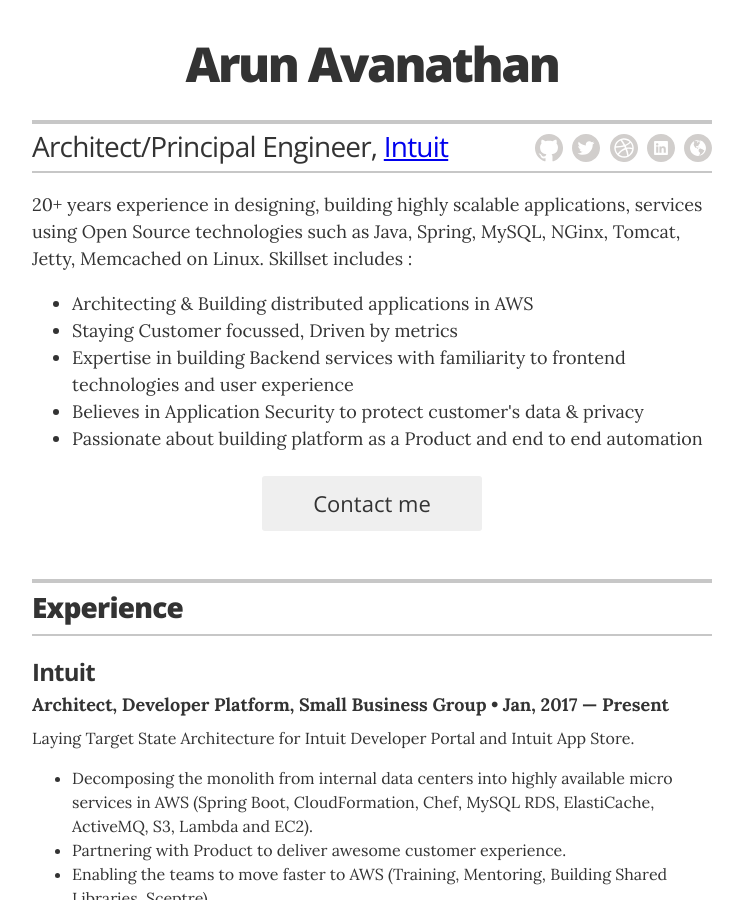
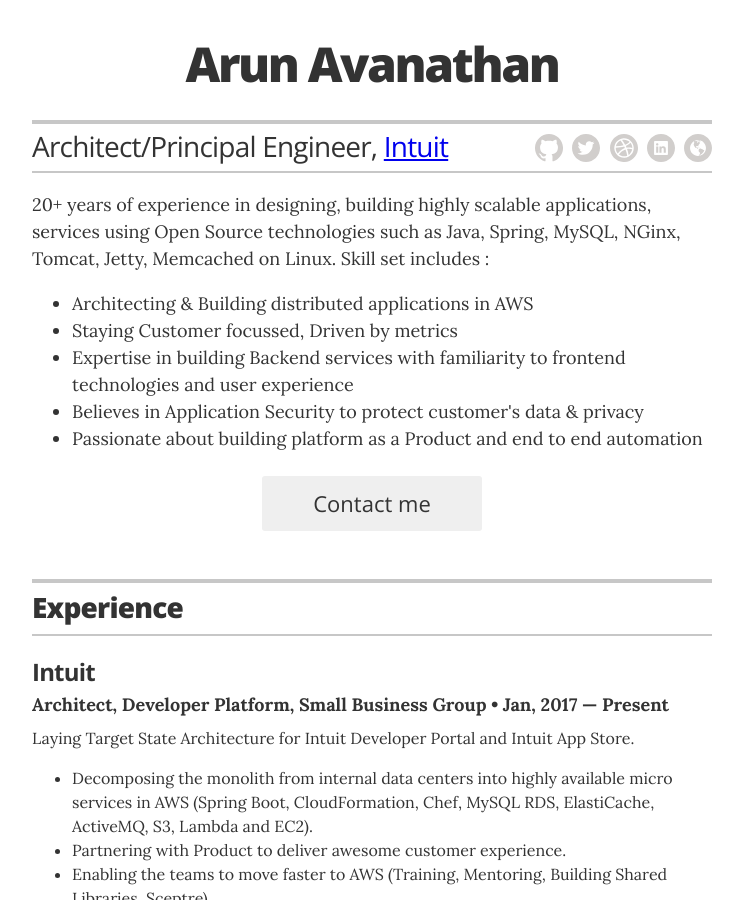
Before and after one commit to avanathan/resume, a Jekyll site: the page built from index.html, in a window 1280 px wide and 900 px high. Shown: the whole window, without its empty margins (268-1011 px from the left). Built offline with Jekyll 4.4.1, drawn with Linux system fonts in a browser that asks for light colours.

Commit message:
Fixing typo

```diff
--- a/_config.yml
+++ b/_config.yml
@@ -16,7 +16,7 @@
 resume_contact_telephone:       "xxx-xxx-xxxx"
 resume_contact_address:         "Mountain View, CA"
 resume_header_contact_info: "Mountain View, CA | arun.avanathan@gmail.com"
-resume_header_intro: "<p>20+ years experience in designing, building highly scalable applications, services using Open Source technologies such as Java, Spring, MySQL, NGinx, Tomcat, Jetty, Memcached on Linux. Skillset includes : </br>
+resume_header_intro: "<p>20+ years of experience in designing, building highly scalable applications, services using Open Source technologies such as Java, Spring, MySQL, NGinx, Tomcat, Jetty, Memcached on Linux. Skill set includes : </br>
 <ul>
 <li>Architecting & Building distributed applications in AWS</li>
 <li>Staying Customer focussed, Driven by metrics</li>
```
